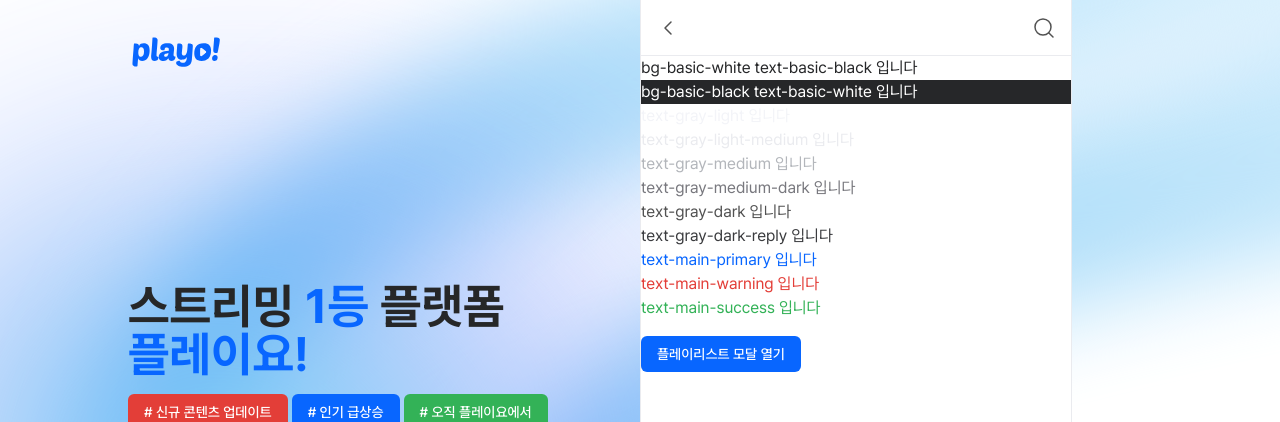
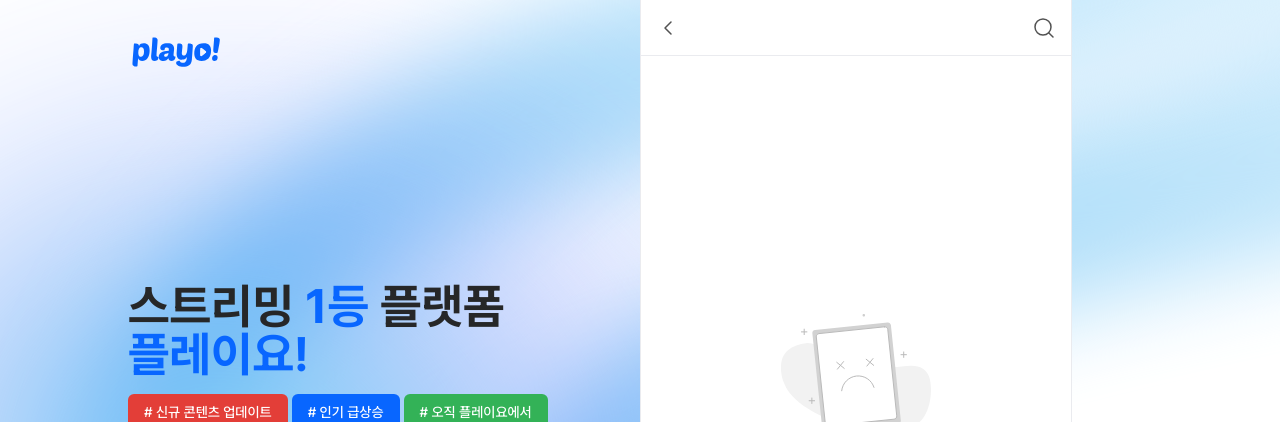
Before and after one commit to Dev-FE-3/toy-project3-team4, a React (Vite) app: page /design-guide in a window 1280 px wide. Shown: the top 422 px of the page. Built offline with nearby package versions, Linux system fonts and the light colour scheme; no server answers.

Commit message:
Remove: 디자인 가이드 페이지 삭제

```diff
--- a/src/app/routes/routes.tsx
+++ b/src/app/routes/routes.tsx
@@ -1,7 +1,6 @@
 import { BrowserRouter as Router, Route, Routes } from 'react-router-dom'
 import Layout from '../layout/Layout'
 import Home from '@/feature/home'
-import Design from '@/feature/design/Design'
 import Video from '@/feature/video'
 import AppSettings from '@/feature/app-settings'
 import Login from '@/feature/login'
@@ -20,7 +19,6 @@ function AppRoutes() {
           <Route path="/" element={<Home />} />
           <Route path="/login" element={<Login />} />
           <Route path="/auth/callback" element={<AuthCallback />} />
-          <Route path="/design-guide" element={<Design />} />
           <Route path="/watch" element={<Video />} />
           <Route path="/settings" element={<AppSettings />} />
           <Route path="/playlist" element={<PlayListView />} />
--- a/src/feature/design/Design.tsx
+++ /dev/null
@@ -1,33 +0,0 @@
-import ModalManager from '@/shared/components/playlist-modal/ModalManager'
-import { Button } from '@/shared/lib/shadcn/ui/button'
-import { usePlayListModalStore } from '@/shared/store/modal/usePlayListModalStore'
-
-const Design = () => {
-  const openPlayList = usePlayListModalStore((state) => state.openPlayList)
-
-  return (
-    <>
-      <p className="bg-basic-white text-basic-black">bg-basic-white text-basic-black 입니다</p>
-      <p className="bg-basic-black text-basic-white">bg-basic-black text-basic-white 입니다</p>
-      <p className="text-gray-light">text-gray-light 입니다</p>
-      <p className="text-gray-light-medium">text-gray-light-medium 입니다</p>
-      <p className="text-gray-medium">text-gray-medium 입니다</p>
-      <p className="text-gray-medium-dark">text-gray-medium-dark 입니다</p>
-      <p className="text-gray-dark">text-gray-dark 입니다</p>
-      <p className="text-gray-dark-reply">text-gray-dark-reply 입니다</p>
-      <p className="text-main-primary">text-main-primary 입니다</p>
-      <p className="text-main-warning">text-main-warning 입니다</p>
-      <p className="text-main-success">text-main-success 입니다</p>
-
-      <div className="mt-4">
-        <Button onClick={openPlayList} className="bg-main-primary text-basic-white">
-          플레이리스트 모달 열기
-        </Button>
-      </div>
-
-      <ModalManager />
-    </>
-  )
-}
-
-export default Design
```
